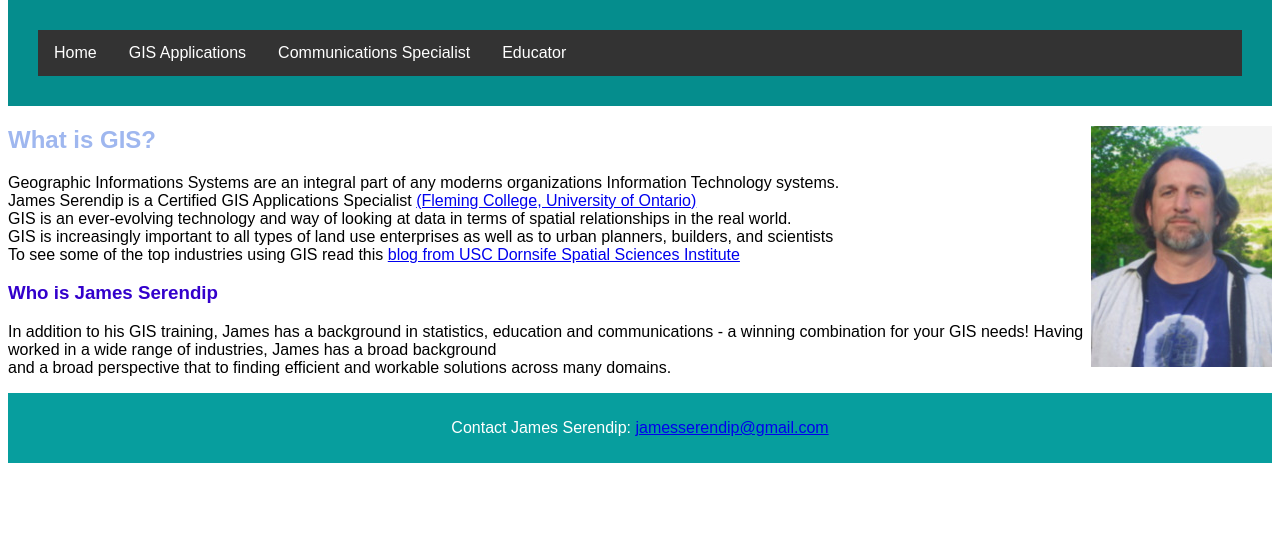
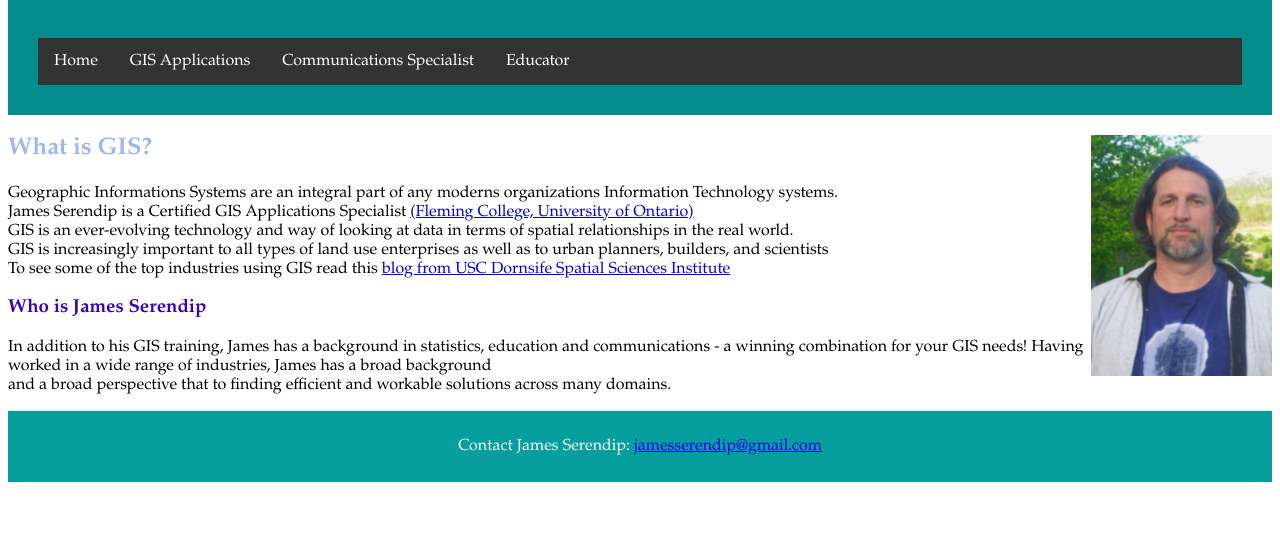
Before and after one commit to jserendip/jserendip.github.io, a plain HTML site: page index.html in a window 1280 px wide. Shown: the part 262-800 px from the top of the page. Drawn offline with Linux system fonts and the light colour scheme.

Commit message:
Update mystylesheet.css

```diff
--- a/mystylesheet.css
+++ b/mystylesheet.css
@@ -3,7 +3,7 @@
 }
 
 body {
-  font-family: Arial, Helvetica, sans-serif;
+  font-family: Palatino, serif;
 }
 /* Style for the Horizontal Nav Bad */
 ul {
```
